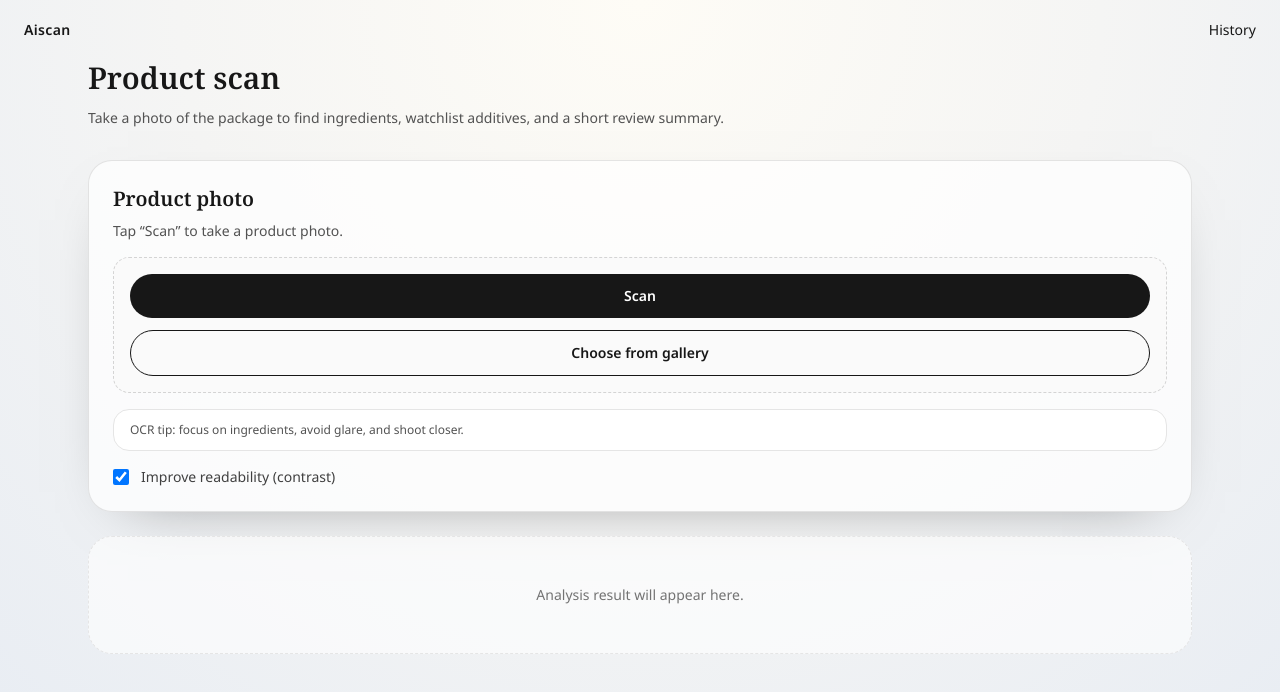
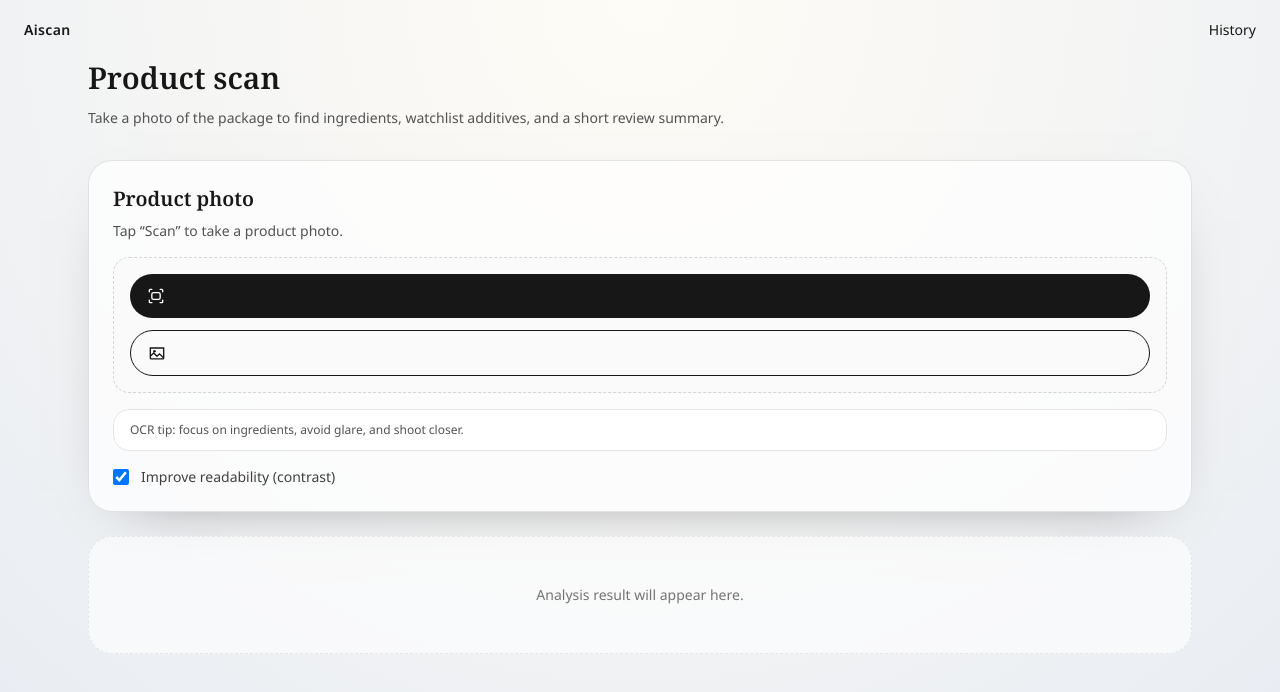
Before and after one commit to Ramiz2284/AI_Sacan_web, a Next.js app: page /scan in a window 1280 px wide. Shown: the top 692 px of the page. Built offline with nearby package versions, Linux system fonts and the light colour scheme.

Commit message:
Use icon-only camera buttons

```diff
--- a/src/components/ScanForm.tsx
+++ b/src/components/ScanForm.tsx
@@ -301,25 +301,49 @@ export default function ScanForm() {
                 type="button"
                 onClick={startCamera}
                 className="tap-feedback w-full rounded-full bg-neutral-900 px-4 py-3 text-sm font-semibold text-white transition hover:bg-neutral-800"
+                aria-label={lang === "ru" ? "Сканировать" : lang === "tr" ? "Tara" : "Scan"}
+                title={lang === "ru" ? "Сканировать" : lang === "tr" ? "Tara" : "Scan"}
               >
-                {lang === "ru" ? "Сканировать" : lang === "tr" ? "Tara" : "Scan"}
+                <svg width="20" height="20" viewBox="0 0 24 24" fill="none" aria-hidden="true">
+                  <path
+                    d="M4 7V5a1 1 0 0 1 1-1h2M20 7V5a1 1 0 0 0-1-1h-2M4 17v2a1 1 0 0 0 1 1h2M20 17v2a1 1 0 0 1-1 1h-2"
+                    stroke="currentColor"
+                    strokeWidth="1.6"
+                    strokeLinecap="round"
+                  />
+                  <rect x="7" y="8" width="10" height="8" rx="2" stroke="currentColor" strokeWidth="1.6" />
+                </svg>
               </button>
               <button
                 type="button"
                 onClick={() => fileInputRef.current?.click()}
                 className="tap-feedback w-full rounded-full border border-neutral-900 px-4 py-3 text-sm font-semibold text-neutral-900 transition hover:bg-neutral-900 hover:text-white"
+                aria-label={
+                  lang === "ru"
+                    ? "Выбрать из галереи"
+                    : lang === "tr"
+                    ? "Galeriden seç"
+                    : "Choose from gallery"
+                }
+                title={
+                  lang === "ru"
+                    ? "Выбрать из галереи"
+                    : lang === "tr"
+                    ? "Galeriden seç"
+                    : "Choose from gallery"
+                }
               >
-                {lang === "ru"
-                  ? "Выбрать из галереи"
-                  : lang === "tr"
-                  ? "Galeriden seç"
-                  : "Choose from gallery"}
+                <svg width="20" height="20" viewBox="0 0 24 24" fill="none" aria-hidden="true">
+                  <path d="M4 6h16v12a1 1 0 0 1-1 1H5a1 1 0 0 1-1-1V6z" stroke="currentColor" strokeWidth="1.6" />
+                  <circle cx="9" cy="10" r="1.5" fill="currentColor" />
+                  <path d="M4 16l4-4 4 4 3-3 5 5" stroke="currentColor" strokeWidth="1.6" />
+                </svg>
               </button>
             </div>
           )}
 
           {cameraOn && (
-            <div className="relative mt-3 overflow-hidden rounded-xl bg-transparent">
+            <div className="relative mt-3 overflow-hidden rounded-xl bg-black">
               {!captured ? (
                 <>
                   <video
@@ -329,22 +353,34 @@ export default function ScanForm() {
                     muted
                     autoPlay
                   />
-                  <div className="pointer-events-none absolute inset-0 bg-black/5" />
                   <div className="pointer-events-none absolute inset-4 rounded-2xl border-2 border-white/70" />
                   <div className="mt-4 flex gap-3">
                     <button
                       type="button"
                       onClick={capturePhoto}
                       className="tap-feedback flex-1 rounded-full bg-neutral-900 px-4 py-3 text-sm font-semibold text-white"
+                      aria-label={lang === "ru" ? "Сделать фото" : lang === "tr" ? "Foto çek" : "Capture"}
+                      title={lang === "ru" ? "Сделать фото" : lang === "tr" ? "Foto çek" : "Capture"}
                     >
-                      {lang === "ru" ? "Сделать фото" : lang === "tr" ? "Foto çek" : "Capture"}
+                      <svg width="20" height="20" viewBox="0 0 24 24" fill="none" aria-hidden="true">
+                        <path
+                          d="M4 7h3l2-2h6l2 2h3a1 1 0 0 1 1 1v9a2 2 0 0 1-2 2H5a2 2 0 0 1-2-2V8a1 1 0 0 1 1-1z"
+                          stroke="currentColor"
+                          strokeWidth="1.6"
+                        />
+                        <circle cx="12" cy="13" r="3.5" stroke="currentColor" strokeWidth="1.6" />
+                      </svg>
                     </button>
                     <button
                       type="button"
                       onClick={stopCamera}
                       className="tap-feedback flex-1 rounded-full border border-white/40 px-4 py-3 text-sm font-semibold text-white"
+                      aria-label={lang === "ru" ? "Отмена" : lang === "tr" ? "İptal" : "Cancel"}
+                      title={lang === "ru" ? "Отмена" : lang === "tr" ? "İptal" : "Cancel"}
                     >
-                      {lang === "ru" ? "Отмена" : lang === "tr" ? "İptal" : "Cancel"}
+                      <svg width="20" height="20" viewBox="0 0 24 24" fill="none" aria-hidden="true">
+                        <path d="M6 6l12 12M18 6l-12 12" stroke="currentColor" strokeWidth="1.8" strokeLinecap="round" />
+                      </svg>
                     </button>
                   </div>
                 </>
@@ -361,8 +397,13 @@ export default function ScanForm() {
                       type="button"
                       onClick={() => setCaptured(false)}
                       className="tap-feedback flex-1 rounded-full border border-white/40 px-4 py-3 text-sm font-semibold text-white"
+                      aria-label={lang === "ru" ? "Переснять" : lang === "tr" ? "Yeniden çek" : "Retake"}
+                      title={lang === "ru" ? "Переснять" : lang === "tr" ? "Yeniden çek" : "Retake"}
                     >
-                      {lang === "ru" ? "Переснять" : lang === "tr" ? "Yeniden çek" : "Retake"}
+                      <svg width="20" height="20" viewBox="0 0 24 24" fill="none" aria-hidden="true">
+                        <path d="M7 7h4v-4" stroke="currentColor" strokeWidth="1.6" strokeLinecap="round" strokeLinejoin="round" />
+                        <path d="M7 7a7 7 0 1 1-1 9" stroke="currentColor" strokeWidth="1.6" strokeLinecap="round" />
+                      </svg>
                     </button>
                     <button
                       type="button"
```
